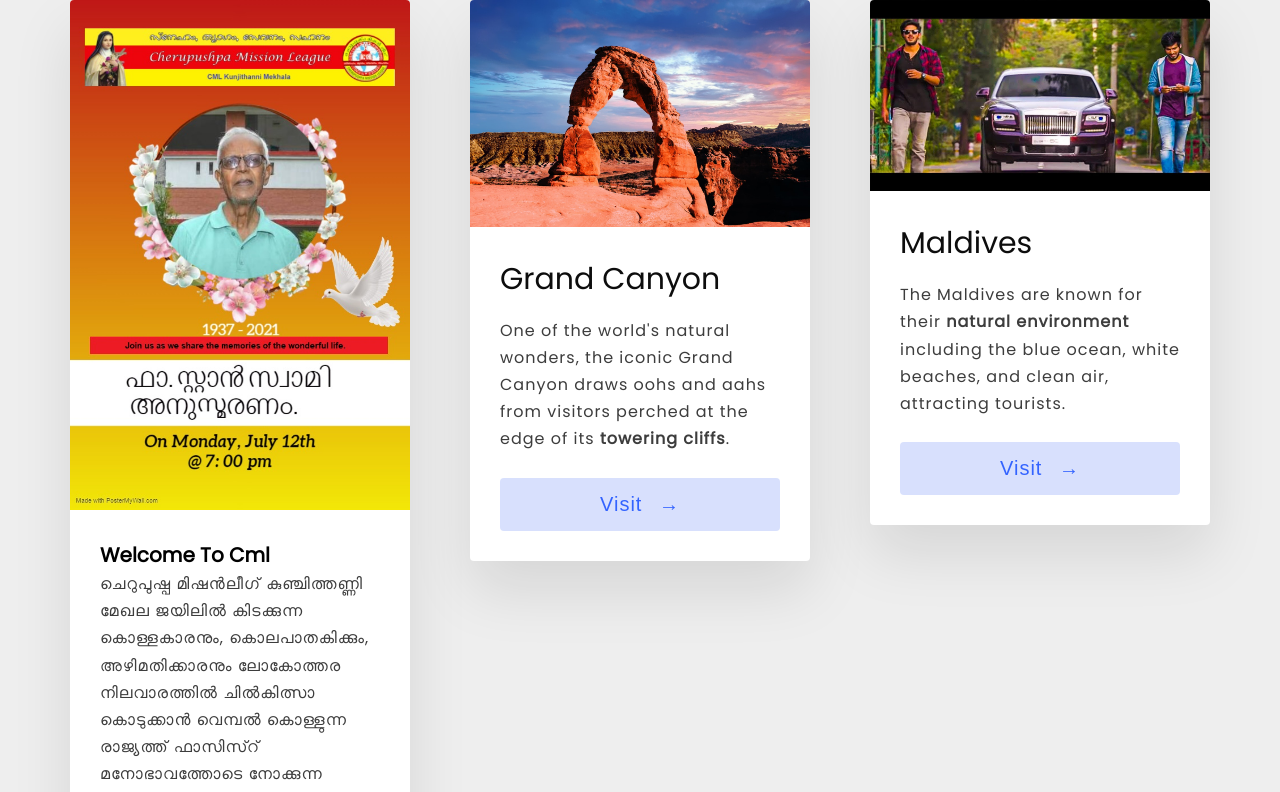
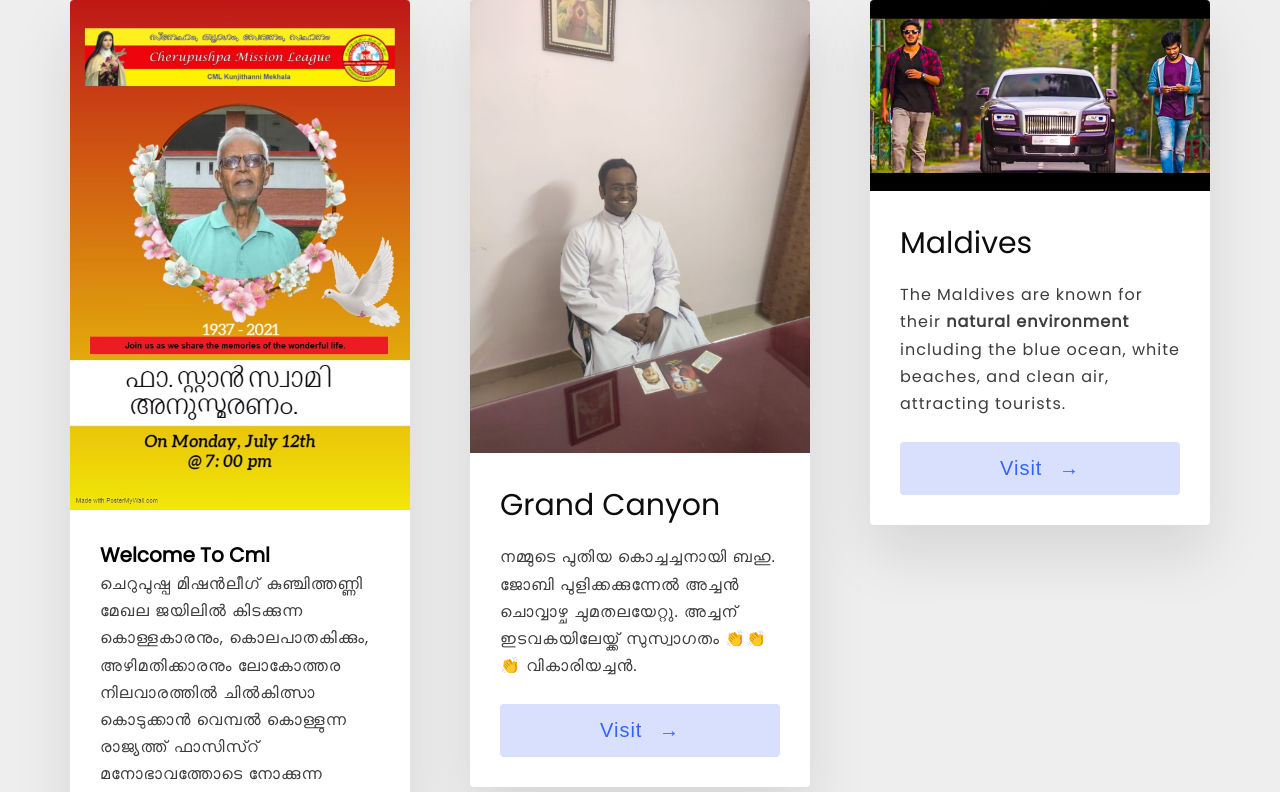
Before and after one commit to Codingwithaibal/5, a plain HTML site: page index.html in a window 1280 px wide. Shown: the top 792 px of the page. Drawn offline with Linux system fonts and the light colour scheme.

Commit message:
Update index.html

```diff
--- a/index.html
+++ b/index.html
@@ -32,15 +32,14 @@
         <div class="card">
           <img
             class="card-img"
-            src="./img/grand-canyon.jpg"
+            src="4.jpg"
             alt="Grand Canyon"
           />
           <div class="card-content">
             <h1 class="card-header">Grand Canyon</h1>
             <p class="card-text">
-              One of the world's natural wonders, the iconic Grand Canyon draws
-              oohs and aahs from visitors perched at the edge of its
-              <strong>towering cliffs</strong>.
+              നമ്മുടെ പുതിയ കൊച്ചച്ചനായി ബഹു. ജോബി പുളിക്കക്കുന്നേൽ അച്ചൻ ചൊവ്വാഴ്ച ചുമതലയേറ്റു. അച്ചന് ഇടവകയിലേയ്ക്ക് സുസ്വാഗതം 👏👏👏
+വികാരിയച്ചൻ.
             </p>
             <button class="card-btn">Visit <span>&rarr;</span></button>
           </div>
```
